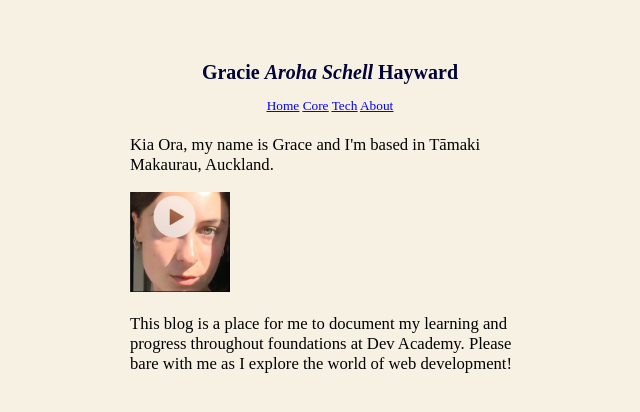
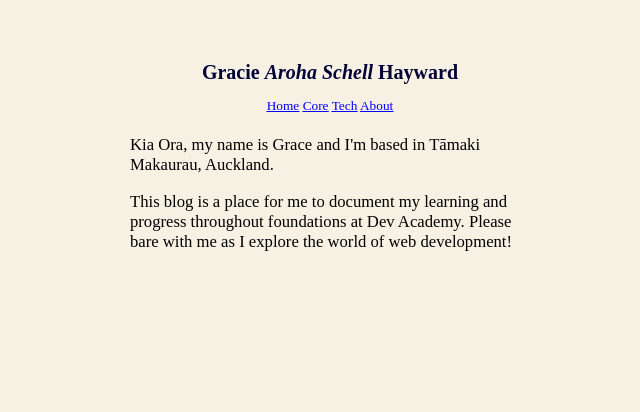
Before and after one commit to GracieHayward/GracieHayward.github.io, a plain HTML site: page about.html in a window 1280 px wide. Shown: the whole page, without its empty margins (310-950 px from the left). Drawn offline with Linux system fonts and the light colour scheme.

Commit message:
remove photo

```diff
--- a/about.html
+++ b/about.html
@@ -28,9 +28,6 @@
       <p>
         Kia Ora, my name is Grace and I'm based in Tāmaki Makaurau, Auckland.
       </p>
-
-      <img src="images/Face.png" alt="grace-face" style="height:100px;">
-
       <p>
         This blog is a place for me to document my learning and progress throughout foundations at Dev Academy.
         Please bare with me as I explore the world of web development!
```
